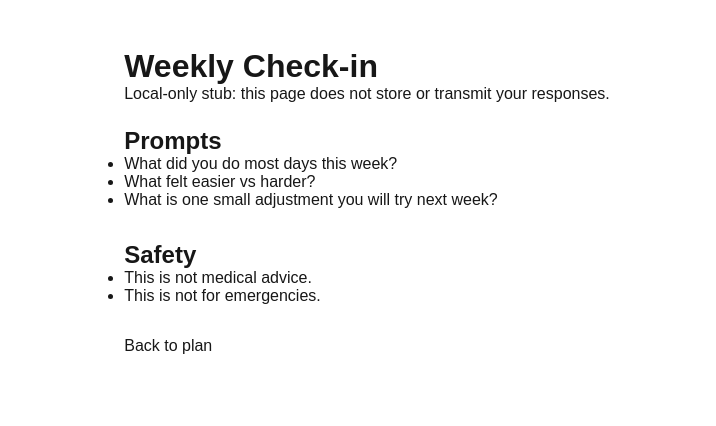
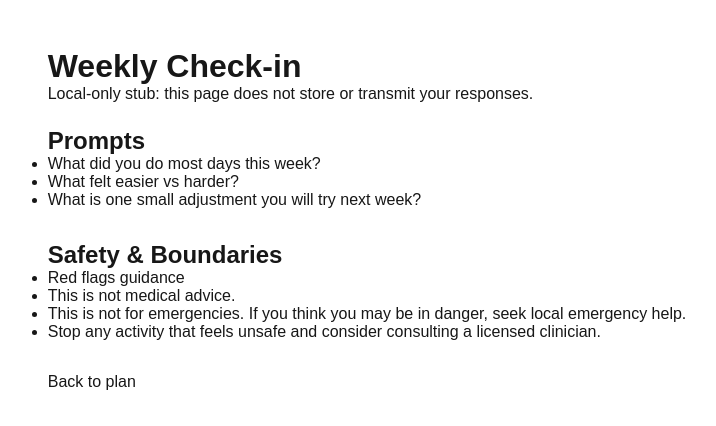
Before and after one commit to raak-tech/PTS, a Next.js app in the folder apps/web/: page /check-in in a window 1280 px wide. Shown: the top 426 px of the page, without its empty margins (273-989 px from the left). Built offline with nearby package versions, Linux system fonts and the light colour scheme.

Commit message:
feat: share Safety & Boundaries guardrails across pages
- Extract shared Guardrails component
- Use it on /daily and /check-in
- Add Playwright coverage for shared copy

```diff
--- a/apps/web/src/app/check-in/page.tsx
+++ b/apps/web/src/app/check-in/page.tsx
@@ -1,4 +1,5 @@
 import Link from "next/link";
+import { Guardrails } from "../../components/Guardrails";
 
 export default function WeeklyCheckInPage() {
   return (
@@ -18,13 +19,7 @@ export default function WeeklyCheckInPage() {
         </ul>
       </section>
 
-      <section style={{ marginTop: 32 }}>
-        <h2>Safety</h2>
-        <ul>
-          <li>This is not medical advice.</li>
-          <li>This is not for emergencies.</li>
-        </ul>
-      </section>
+      <Guardrails style={{ marginTop: 32 }} />
 
       <p style={{ marginTop: 32 }}>
         <Link href="/plan">Back to plan</Link>
--- /dev/null
+++ b/apps/web/src/components/Guardrails.tsx
@@ -0,0 +1,28 @@
+import Link from "next/link";
+import type { CSSProperties } from "react";
+
+type GuardrailsProps = {
+  style?: CSSProperties;
+};
+
+export function Guardrails({ style }: GuardrailsProps) {
+  return (
+    <section style={style}>
+      <h2>Safety &amp; Boundaries</h2>
+      <ul>
+        <li>
+          <Link href="/red-flags">Red flags guidance</Link>
+        </li>
+        <li>This is not medical advice.</li>
+        <li>
+          This is not for emergencies. If you think you may be in danger, seek local
+          emergency help.
+        </li>
+        <li>
+          Stop any activity that feels unsafe and consider consulting a licensed
+          clinician.
+        </li>
+      </ul>
+    </section>
+  );
+}
```
Also changed, not shown: apps/web/src/app/daily/page.tsx (+2 -11 lines), 1 other file (tests, documents, lock files or other folders).
